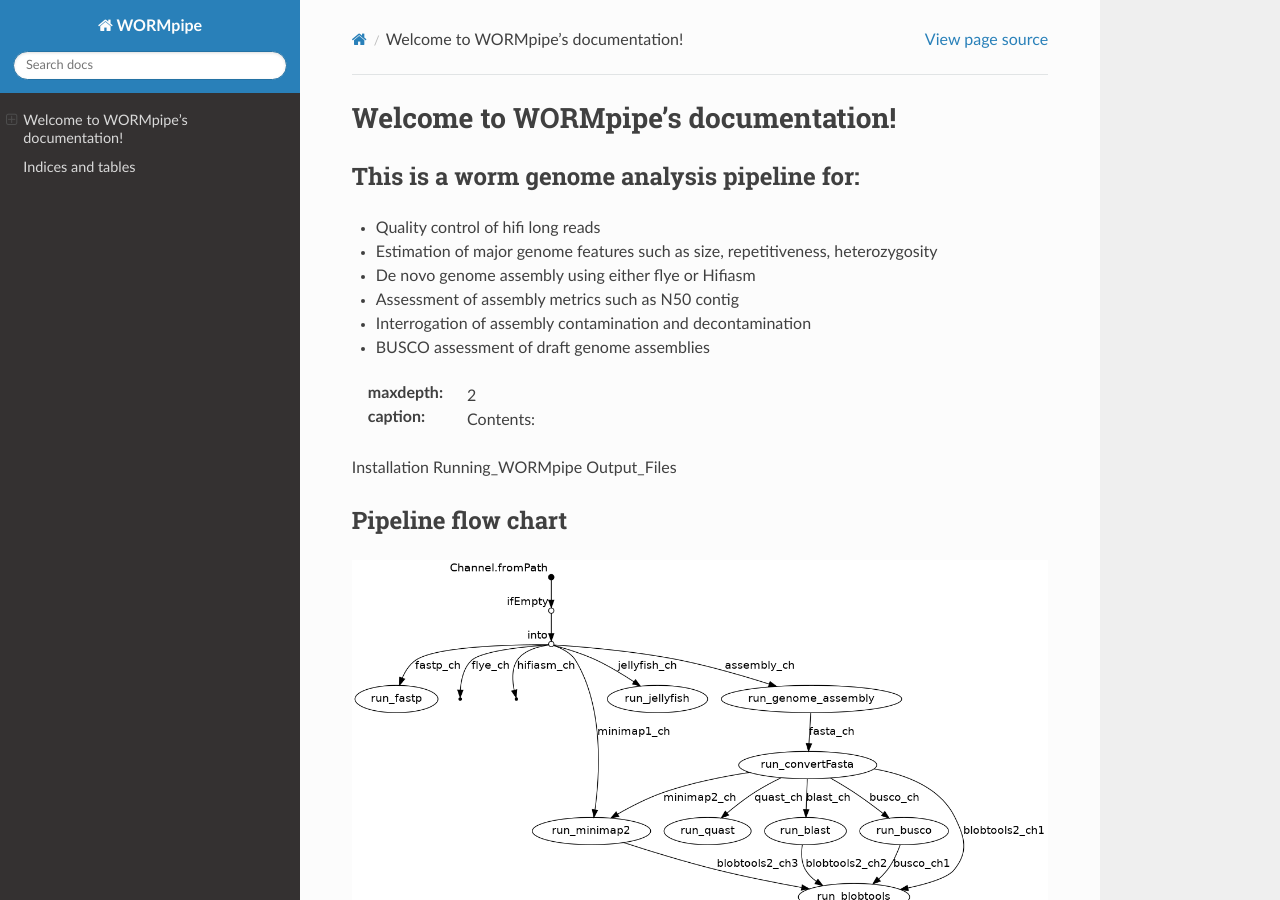
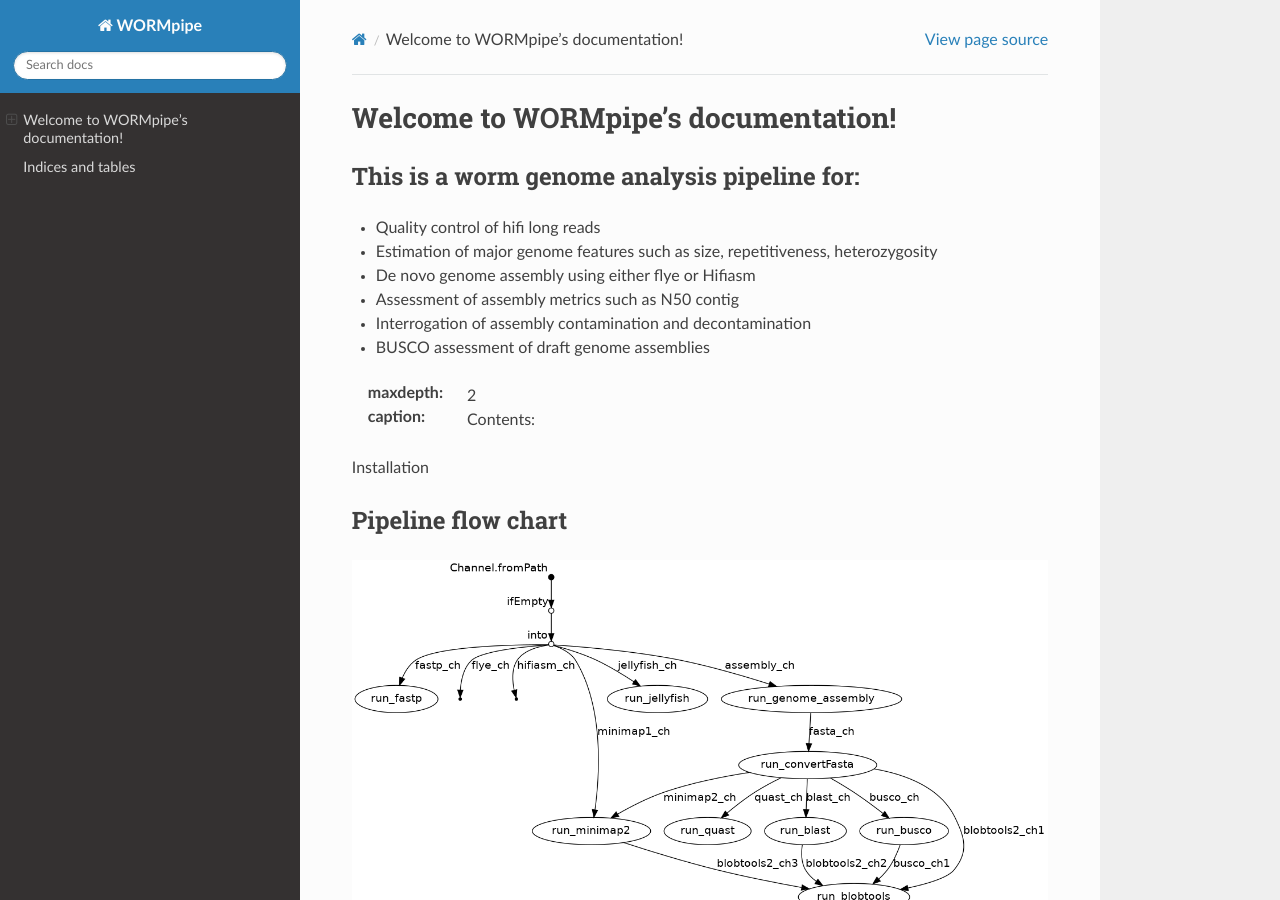
Before and after one commit to jkirangw/WORMpipe, a Sphinx documentation site: the page built from docs/source/index.rst, in a window 1280 px wide and 900 px high. Built offline with Sphinx 7.4.7 and the Read the Docs theme 2.0.0, drawn with Linux system fonts in a browser that asks for light colours.

Commit message:
added documentation

```diff
--- a/docs/source/index.rst
+++ b/docs/source/index.rst
@@ -22,8 +22,6 @@ This is a worm genome analysis pipeline for:
 :caption: Contents:
 
 Installation
-Running_WORMpipe
-Output_Files
 
 Pipeline flow chart
 -------------------
```
